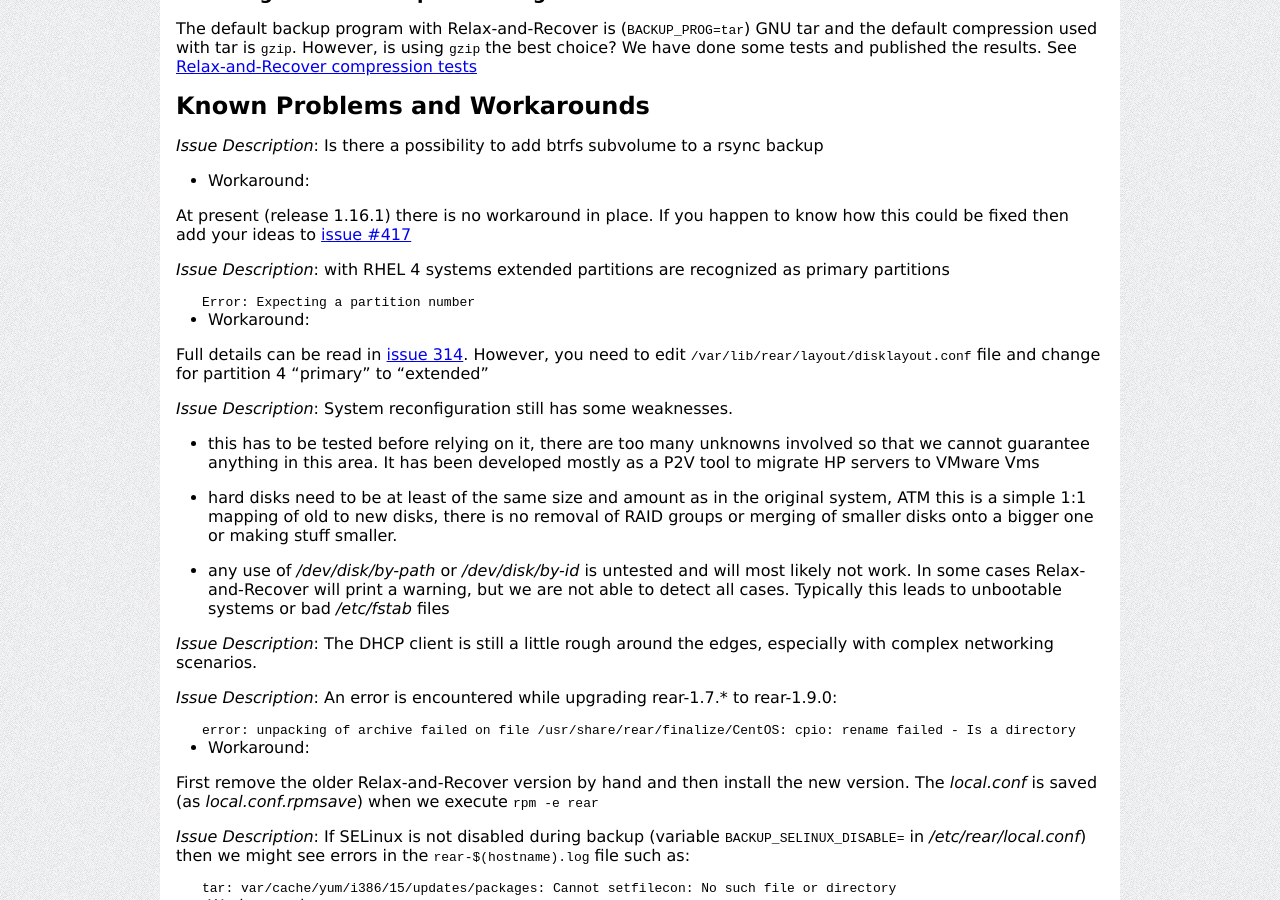
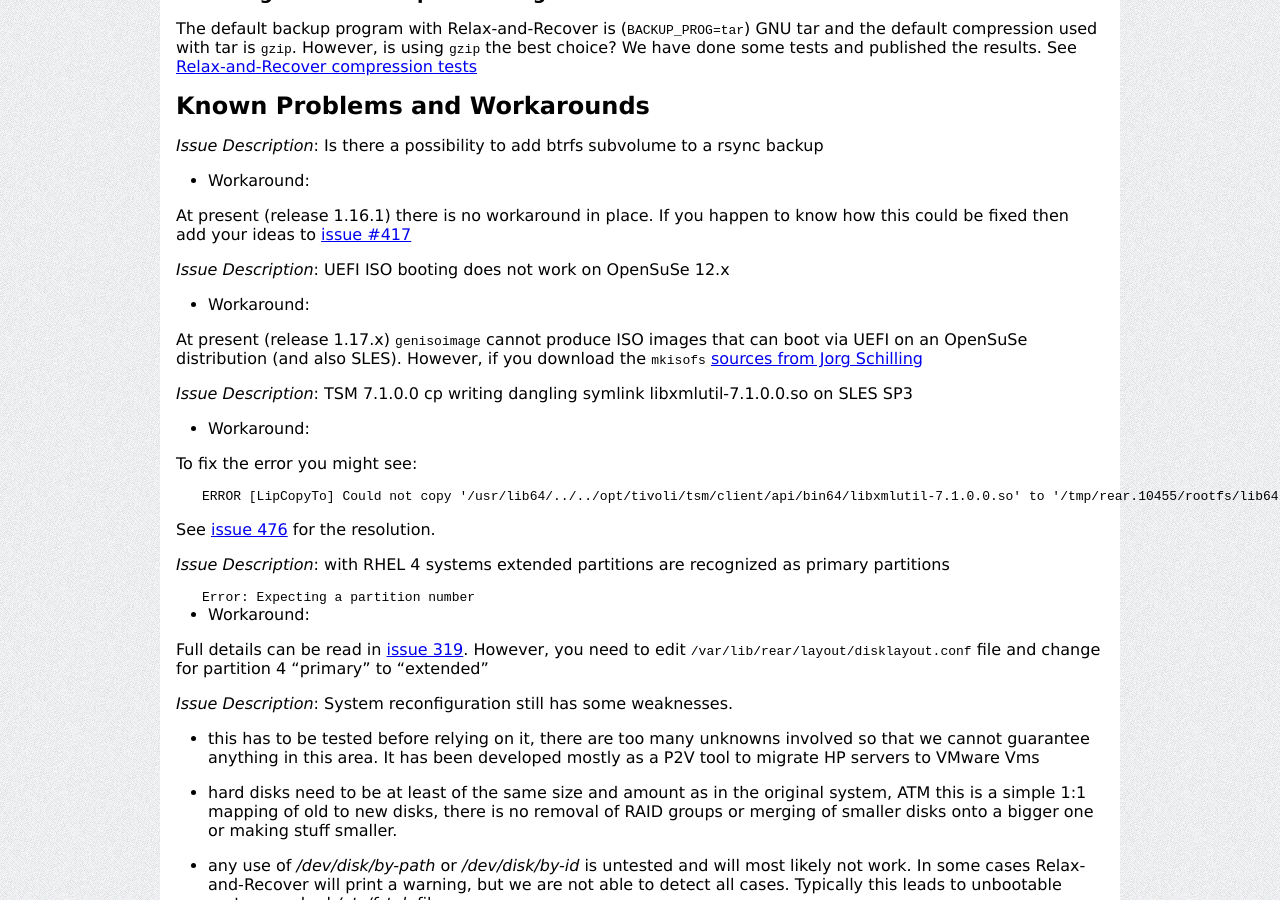
Before and after one commit to rear/rear.github.com, a Jekyll site: the page built from documentation/release-notes-1-17.md, in a window 1280 px wide and 900 px high, scrolled down 10614 px. Built offline with Jekyll 4.4.1, drawn with Linux system fonts in a browser that asks for light colours; comment, search, counter and statistics services are not loaded.

Commit message:
added some issues descriptions + workarounds

```diff
--- a/documentation/release-notes-1-17.md
+++ b/documentation/release-notes-1-17.md
@@ -631,13 +631,31 @@
 
 At present (release 1.16.1) there is no workaround in place. If you happen to know how this could be fixed then add your ideas to [issue #417](https://github.com/rear/rear/issues/417)
 
+*Issue Description*: UEFI ISO booting does not work on OpenSuSe 12.x
+
+* Workaround:
+
+At present (release 1.17.x) `genisoimage` cannot produce ISO images that can boot via UEFI on an OpenSuSe distribution (and also SLES). However, if you download the `mkisofs` [sources from Jorg Schilling](http://cdrecord.org/)
+
+*Issue Description*: TSM 7.1.0.0 cp writing dangling symlink libxmlutil-7.1.0.0.so on SLES SP3
+
+* Workaround:
+
+To fix the error you might see:
+
+    ERROR [LipCopyTo] Could not copy '/usr/lib64/../../opt/tivoli/tsm/client/api/bin64/libxmlutil-7.1.0.0.so' to '/tmp/rear.10455/rootfs/lib64'
+
+See [issue 476](https://github.com/rear/rear/issues/476) for the resolution.
+
+
 *Issue Description*: with RHEL 4 systems extended partitions are recognized as primary partitions
+
 
     Error: Expecting a partition number
 
 * Workaround:
 
-Full details can be read in [issue 314](https://github.com/rear/rear/issues/319).
+Full details can be read in [issue 319](https://github.com/rear/rear/issues/319).
 However, you need to edit `/var/lib/rear/layout/disklayout.conf` file and change for
 partition 4 "primary" to "extended"
 
```
